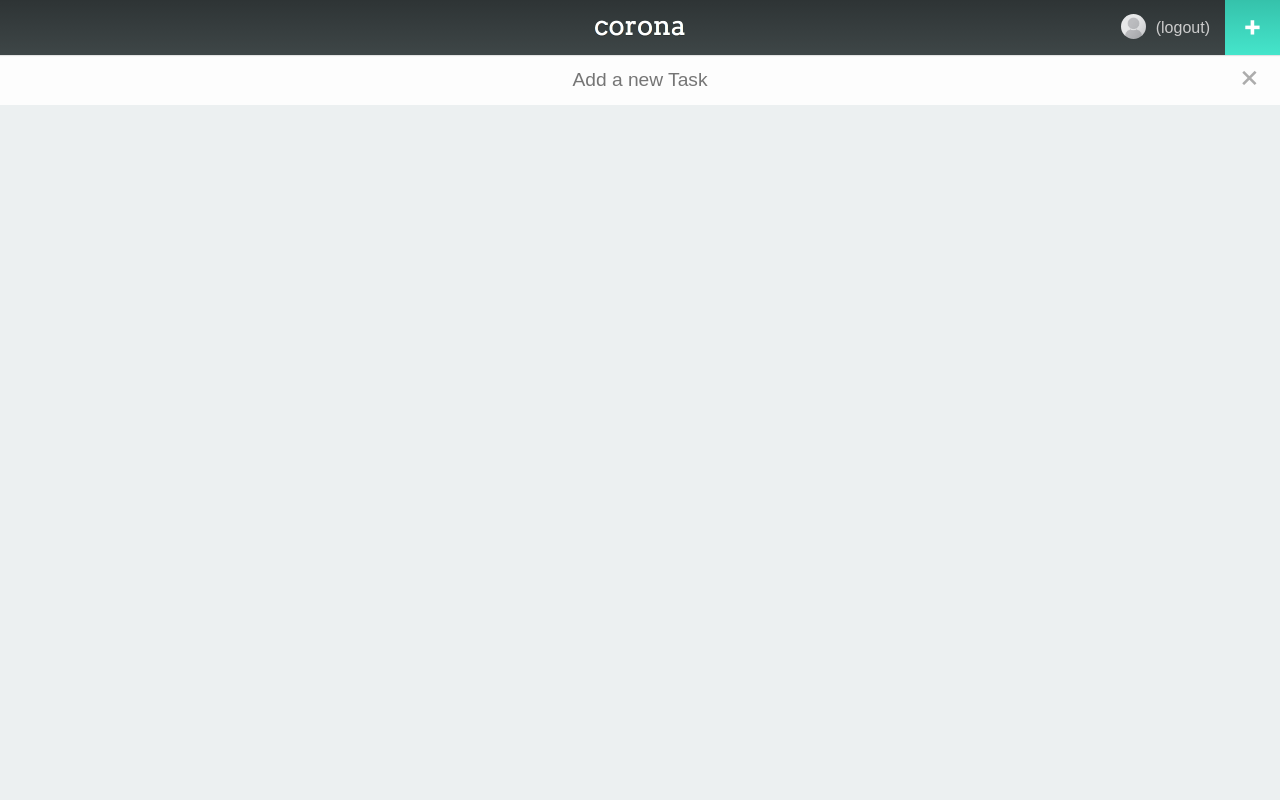
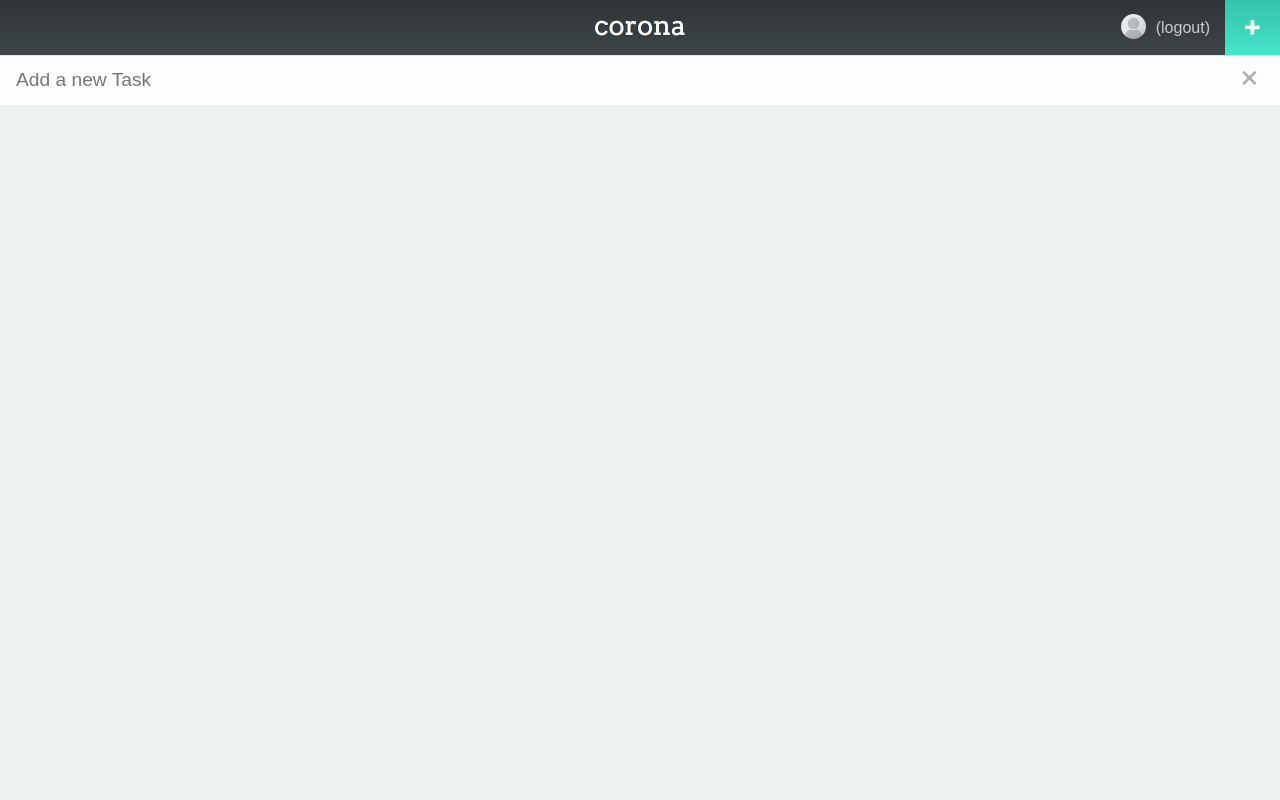
Before and after one commit to ricardotk002/goal, a Node server app: page / in a window 1280 px wide. Run offline with Node 20, Linux system fonts and the light colour scheme; the visitor is signed in with stand-in values (Sample User, id 1); data that the repository does not hold is empty; some libraries are stand-ins or nearby versions.

Commit message:
Input left align

```diff
--- a/public/css/custom.css
+++ b/public/css/custom.css
@@ -345,7 +345,6 @@ h1, h2, h3, h4, h5, h6 {
 }
 /* line 326, ../scss/custom.scss */
 #write input[type="text"] {
-  text-align: center;
   -webkit-appearance: none;
   -webkit-border-radius: 0;
   border-radius: 0;
@@ -371,16 +370,16 @@ h1, h2, h3, h4, h5, h6 {
   background: #FDFDFD;
   border: none;
 }
-/* line 353, ../scss/custom.scss */
+/* line 351, ../scss/custom.scss */
 #write input[type="text"]:focus {
   outline: none;
 }
-/* line 355, ../scss/custom.scss */
+/* line 353, ../scss/custom.scss */
 #write input[type="text"]:focus + span {
   -webkit-transform: rotate(45deg);
   transform: rotate(45deg);
 }
-/* line 361, ../scss/custom.scss */
+/* line 359, ../scss/custom.scss */
 #write span {
   font-family: "jaf-bernino-sans",sans-serif;
   font-style: normal;
@@ -397,41 +396,41 @@ h1, h2, h3, h4, h5, h6 {
   transition: all ease 0.3s;
 }
 
-/* line 378, ../scss/custom.scss */
+/* line 376, ../scss/custom.scss */
 #box {
   margin-top: 8.9375rem;
 }
-/* line 380, ../scss/custom.scss */
+/* line 378, ../scss/custom.scss */
 #box #title {
   background-color: #27ae60;
   padding: 20px;
   border-top-left-radius: 5px;
   border-top-right-radius: 5px;
 }
-/* line 385, ../scss/custom.scss */
+/* line 383, ../scss/custom.scss */
 #box #title h2 {
   color: #FFFFFF;
   font-weight: 100;
 }
-/* line 390, ../scss/custom.scss */
+/* line 388, ../scss/custom.scss */
 #box .container {
   background-color: #FFFFFF;
   border-bottom-left-radius: 5px;
   border-bottom-right-radius: 5px;
 }
-/* line 395, ../scss/custom.scss */
+/* line 393, ../scss/custom.scss */
 #box #list_item {
   background-color: #FFFFFF;
   color: #3A3A3A;
 }
-/* line 398, ../scss/custom.scss */
+/* line 396, ../scss/custom.scss */
 #box #list_item .item {
   border-bottom: 1px solid #e3e3e3;
   background-color: #27ae60;
   overflow: hidden;
   position: relative;
 }
-/* line 403, ../scss/custom.scss */
+/* line 401, ../scss/custom.scss */
 #box #list_item .item .item_content {
   padding: 1rem 20px;
   background-color: #FFFFFF;
@@ -443,19 +442,19 @@ h1, h2, h3, h4, h5, h6 {
   -o-transition: width 0.6s ease-in-out;
   transition: width 0.6s ease-in-out;
 }
-/* line 413, ../scss/custom.scss */
+/* line 411, ../scss/custom.scss */
 #box #list_item .item .item_content label {
   font-size: 20px;
 }
-/* line 416, ../scss/custom.scss */
+/* line 414, ../scss/custom.scss */
 #box #list_item .item .item_content:active {
   background-color: #FAFAFA;
 }
-/* line 420, ../scss/custom.scss */
+/* line 418, ../scss/custom.scss */
 #box #list_item .item .item_content_active {
   width: 85%;
 }
-/* line 423, ../scss/custom.scss */
+/* line 421, ../scss/custom.scss */
 #box #list_item .item .item_check {
   height: 100%;
   position: absolute;
@@ -467,14 +466,14 @@ h1, h2, h3, h4, h5, h6 {
   -o-transition: left 0.6s ease-in-out;
   transition: left 0.6s ease-in-out;
 }
-/* line 433, ../scss/custom.scss */
+/* line 431, ../scss/custom.scss */
 #box #list_item .item .item_check .text-center {
   display: table;
   position: absolute;
   height: 100%;
   width: 100%;
 }
-/* line 438, ../scss/custom.scss */
+/* line 436, ../scss/custom.scss */
 #box #list_item .item .item_check .text-center .icon-ok {
   display: table-cell;
   vertical-align: middle;
@@ -484,22 +483,22 @@ h1, h2, h3, h4, h5, h6 {
   margin: 0;
   padding: 0;
 }
-/* line 449, ../scss/custom.scss */
+/* line 447, ../scss/custom.scss */
 #box #list_item .item .item_check_active {
   left: 0;
 }
-/* line 452, ../scss/custom.scss */
+/* line 450, ../scss/custom.scss */
 #box #list_item .item:last-child {
   border: none;
 }
 
-/* line 459, ../scss/custom.scss */
+/* line 457, ../scss/custom.scss */
 hr {
   border: solid #FFFFFF;
   border-width: 1px 0 0;
 }
 
-/* line 464, ../scss/custom.scss */
+/* line 462, ../scss/custom.scss */
 .done-false {
   text-decoration: none;
   -webkit-transition: text-decoration ease 0.8s;
@@ -509,7 +508,7 @@ hr {
   transition: text-decoration ease 0.8s;
 }
 
-/* line 473, ../scss/custom.scss */
+/* line 471, ../scss/custom.scss */
 .done-true {
   text-decoration: line-through;
   -webkit-transition: text-decoration ease 0.8s;
@@ -520,7 +519,7 @@ hr {
   color: #b3b3b1;
 }
 
-/* line 484, ../scss/custom.scss */
+/* line 482, ../scss/custom.scss */
 ul {
   margin: 0;
   padding: 0;
@@ -528,81 +527,81 @@ ul {
   list-style-type: none;
 }
 
-/* line 492, ../scss/custom.scss */
+/* line 490, ../scss/custom.scss */
 .turquoise {
   background-color: #1abc9c !important;
 }
 
-/* line 496, ../scss/custom.scss */
+/* line 494, ../scss/custom.scss */
 .peter-river {
   background-color: #3498db !important;
 }
 
-/* line 500, ../scss/custom.scss */
+/* line 498, ../scss/custom.scss */
 .amethyst {
   background-color: #9b59b6 !important;
 }
 
-/* line 504, ../scss/custom.scss */
+/* line 502, ../scss/custom.scss */
 .wet-asphalt {
   background-color: #34495e !important;
 }
 
-/* line 508, ../scss/custom.scss */
+/* line 506, ../scss/custom.scss */
 .green-sea {
   background-color: #16a085 !important;
 }
 
-/* line 512, ../scss/custom.scss */
+/* line 510, ../scss/custom.scss */
 .nephritis {
   background-color: #27ae60 !important;
 }
 
-/* line 516, ../scss/custom.scss */
+/* line 514, ../scss/custom.scss */
 .belize-hole {
   background-color: #2980b9 !important;
 }
 
-/* line 520, ../scss/custom.scss */
+/* line 518, ../scss/custom.scss */
 .wisteria {
   background-color: #8e44ad !important;
 }
 
-/* line 524, ../scss/custom.scss */
+/* line 522, ../scss/custom.scss */
 .midnight-blue {
   background-color: #2c3e50 !important;
 }
 
-/* line 528, ../scss/custom.scss */
+/* line 526, ../scss/custom.scss */
 .sun-flower {
   background-color: #f1c40f !important;
 }
 
-/* line 532, ../scss/custom.scss */
+/* line 530, ../scss/custom.scss */
 .orange {
   background-color: #f39c12 !important;
 }
 
 @media only screen and (min-width: 40.063em) {
-  /* line 538, ../scss/custom.scss */
+  /* line 536, ../scss/custom.scss */
   #box {
     margin-top: 250px;
   }
 
-  /* line 541, ../scss/custom.scss */
+  /* line 539, ../scss/custom.scss */
   #top-bar .row h1 {
     text-align: center;
     line-height: 1;
     font-size: 2.75rem;
   }
 
-  /* line 546, ../scss/custom.scss */
+  /* line 544, ../scss/custom.scss */
   .top_bar_user {
     display: block !important;
   }
 }
 @media only screen and (min-width: 64.063em) {
-  /* line 554, ../scss/custom.scss */
+  /* line 552, ../scss/custom.scss */
   .top_bar_user #username {
     display: inline-block !important;
   }
--- a/public/scss/custom.scss
+++ b/public/scss/custom.scss
@@ -324,8 +324,6 @@ h1,h2,h3,h4,h5,h6{
 	top:55px;
 	width: 100%;
 	input[type="text"]{
-
-		text-align: center;
 		-webkit-appearance: none;
 		-webkit-border-radius: 0;
 		border-radius: 0;
```
